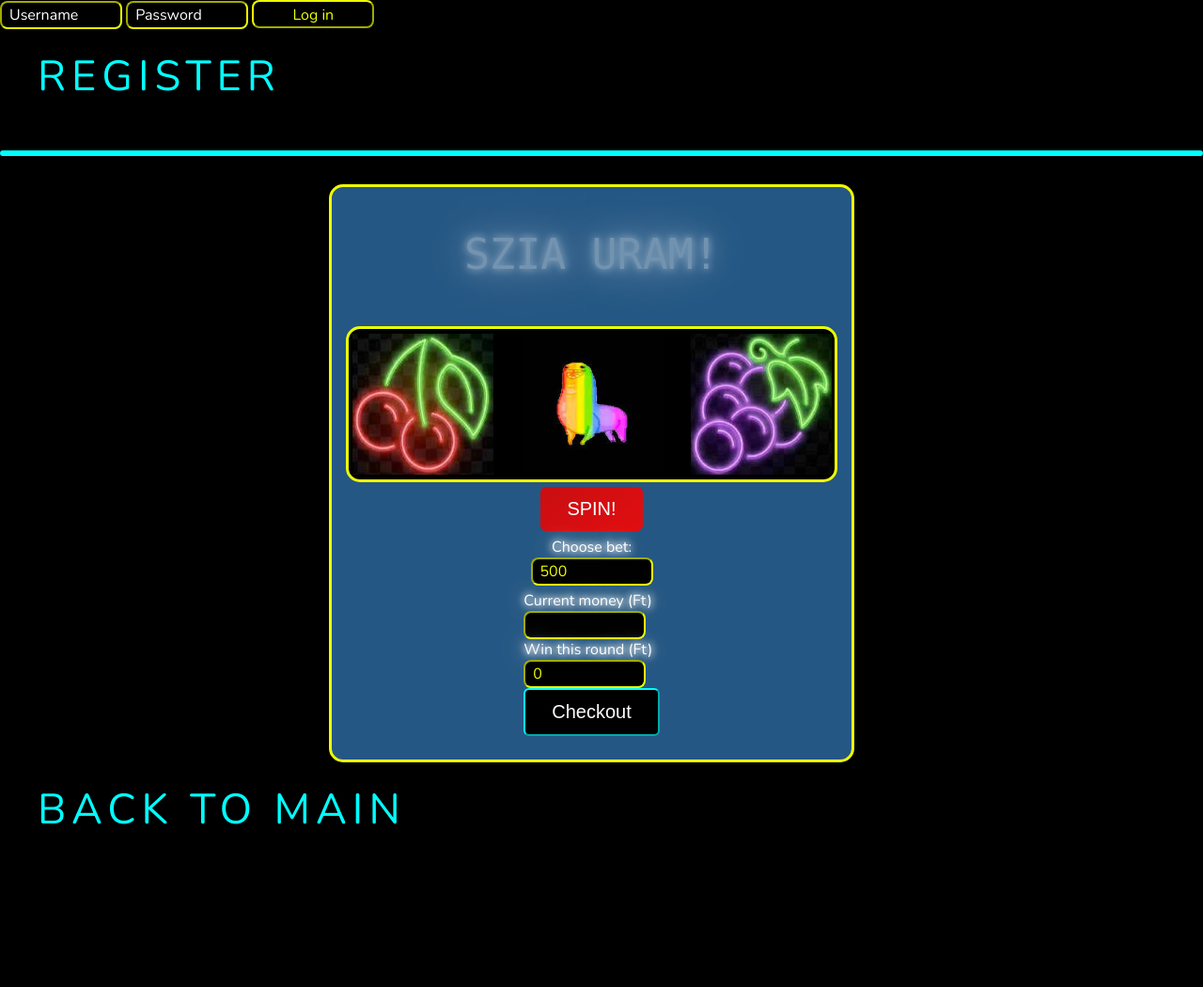
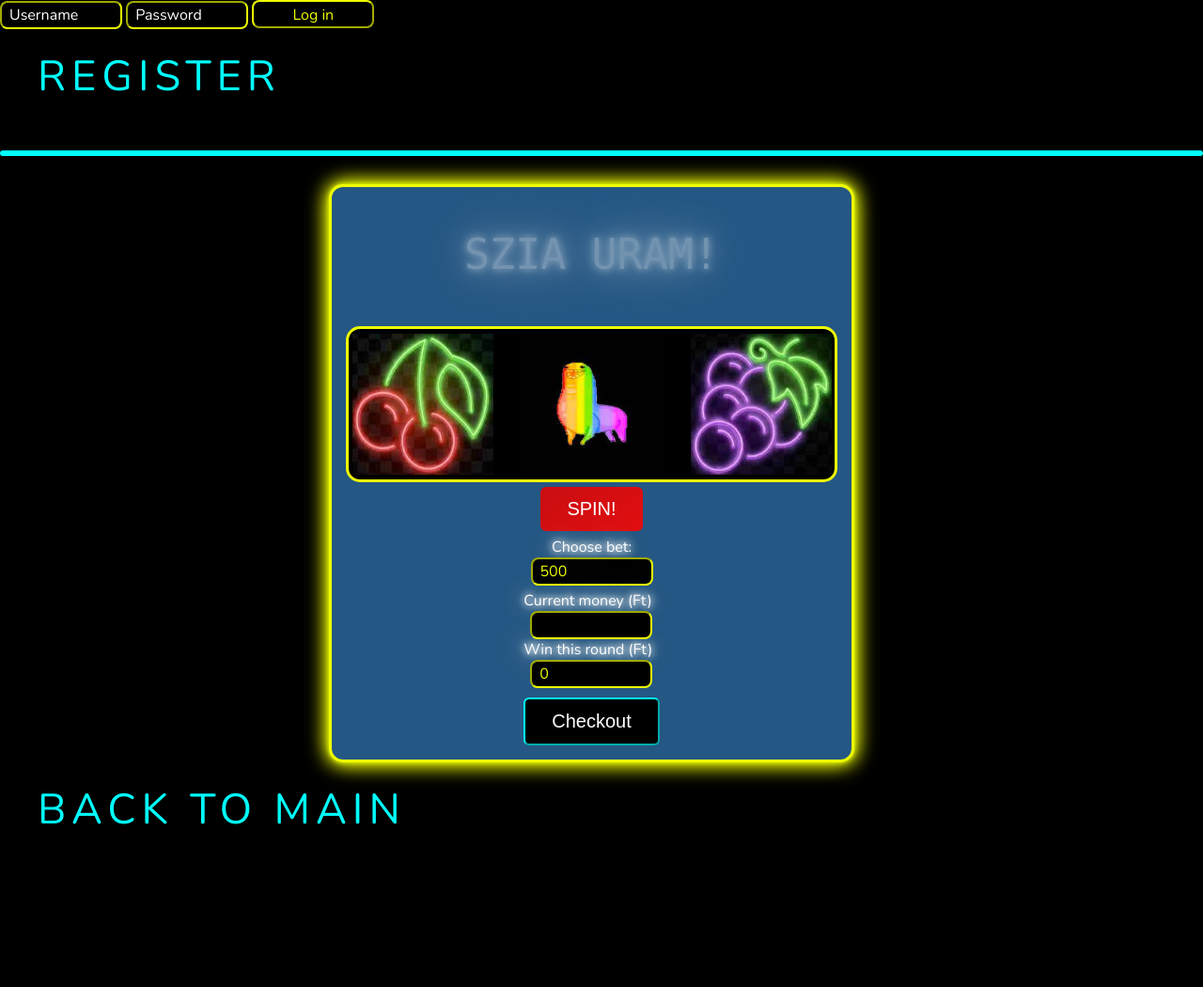
Before and after one commit to CodecoolGlobal/freestyle-javascript-game-javascript-pappbence15, a Flask app: template templates/game.html in a window 1280 px wide. Shown: the whole page at 94% size. Run offline with Flask 2, Linux system fonts and the light colour scheme; the template is opened without the code that fills it, so the values that code supplies are empty.

Commit message:
Adding some css to game.html

```diff
--- a/static/styles/style.css
+++ b/static/styles/style.css
@@ -167,6 +167,7 @@
     padding: 20px 15px;
     margin-left: calc((100% - 580px) / 2);
     width: 559px;
+    box-shadow: 0 0 20px #eeff00, 0 0 25px #eeff00, 0 0 5px #eeff00;
 }
 section#slots {
     border-radius: 15px;
@@ -377,3 +378,15 @@
     50%{background-position:79% 100%}
     100%{background-position:22% 0%}
 }
+.balance {
+    position: relative;
+    left: 7px;
+}
+.win_this_round {
+    position: relative;
+    left: 7px;
+}
+.checkout {
+    position: relative;
+    top: 10px;
+}
--- a/templates/game.html
+++ b/templates/game.html
@@ -30,14 +30,14 @@
         <form action="/checkout" method="post">
             <label for="balance" style="color: white">Current money (Ft)</label><br>
                 <input type="hidden" name="balance" class="balance" value="{{user_details.balance}}" />
-                <input type="number" name="balance" class="balance" value="{{user_details.balance}}" disabled="disabled"/><br>
+                <input type="number" name="balance" id="currMon" class="balance" value="{{user_details.balance}}" disabled="disabled"/><br>
             <!--<label for="win_since_last_checkout" style="color: white">Win since last checkout (Ft)</label><br>
                 <input type="hidden" name="win_since_last_checkout" class="win_since_last_checkout" value="0">
                 <input type="number" name="win_since_last_checkout" class="win_since_last_checkout" value="0" disabled="disabled"><br>-->
             <label for="win_this_round" style="color: white">Win this round (Ft)</label><br>
                 <input type="hidden" class="win_this_round" name="win_this_round" value="0">
                 <input type="number" class="win_this_round" name="win_this_round" value="0" disabled="disabled"><br>
-            <button type="submit">Checkout</button>
+            <button type="submit" class="checkout">Checkout</button>
         </form>
                 </div>
         </main>
--- a/templates/userpage.html
+++ b/templates/userpage.html
@@ -3,7 +3,7 @@
     {% block content %}
         <form action="/add" method="post">
             <input type="number" placeholder="0" name="added_money">
-            <button type="submit">Add</button>
+            <button type="submit">Make payment</button>
         </form>
         <form action="/delete">
             <button type="submit">Delete</button>
```
